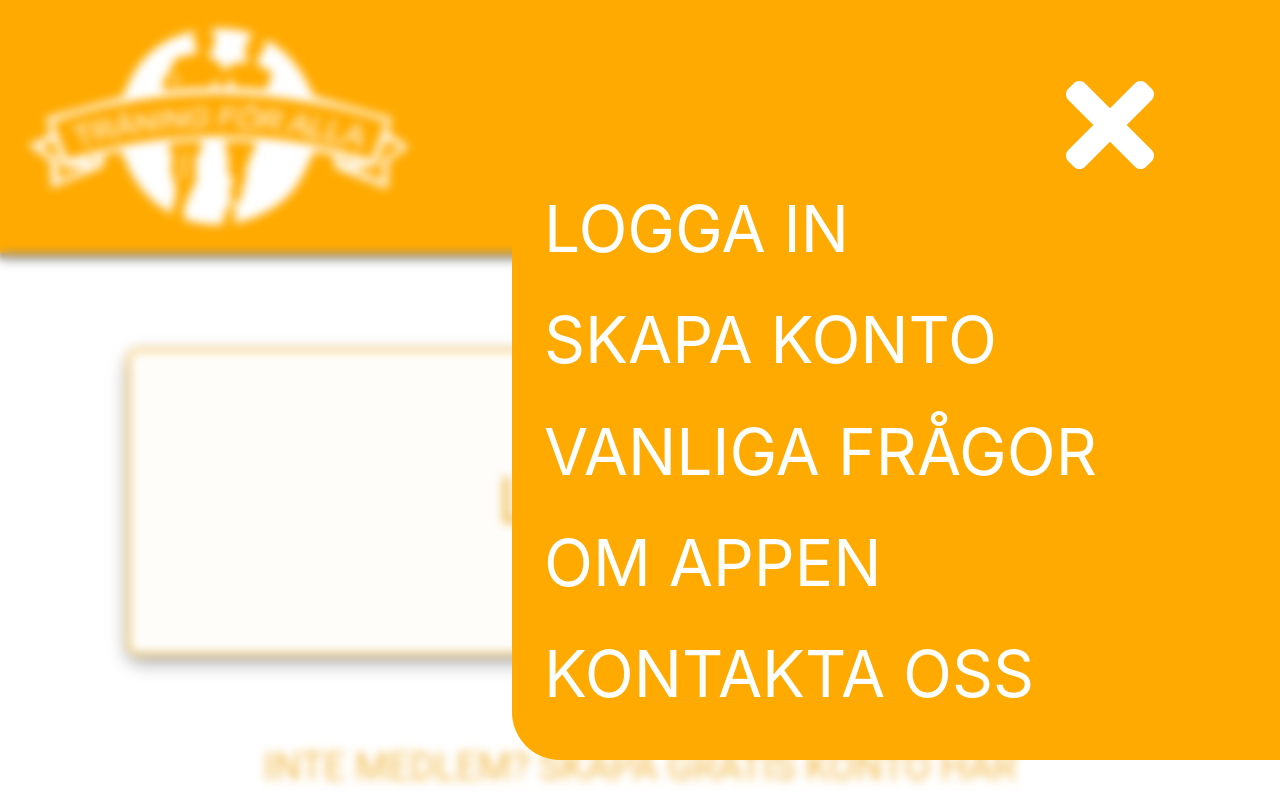
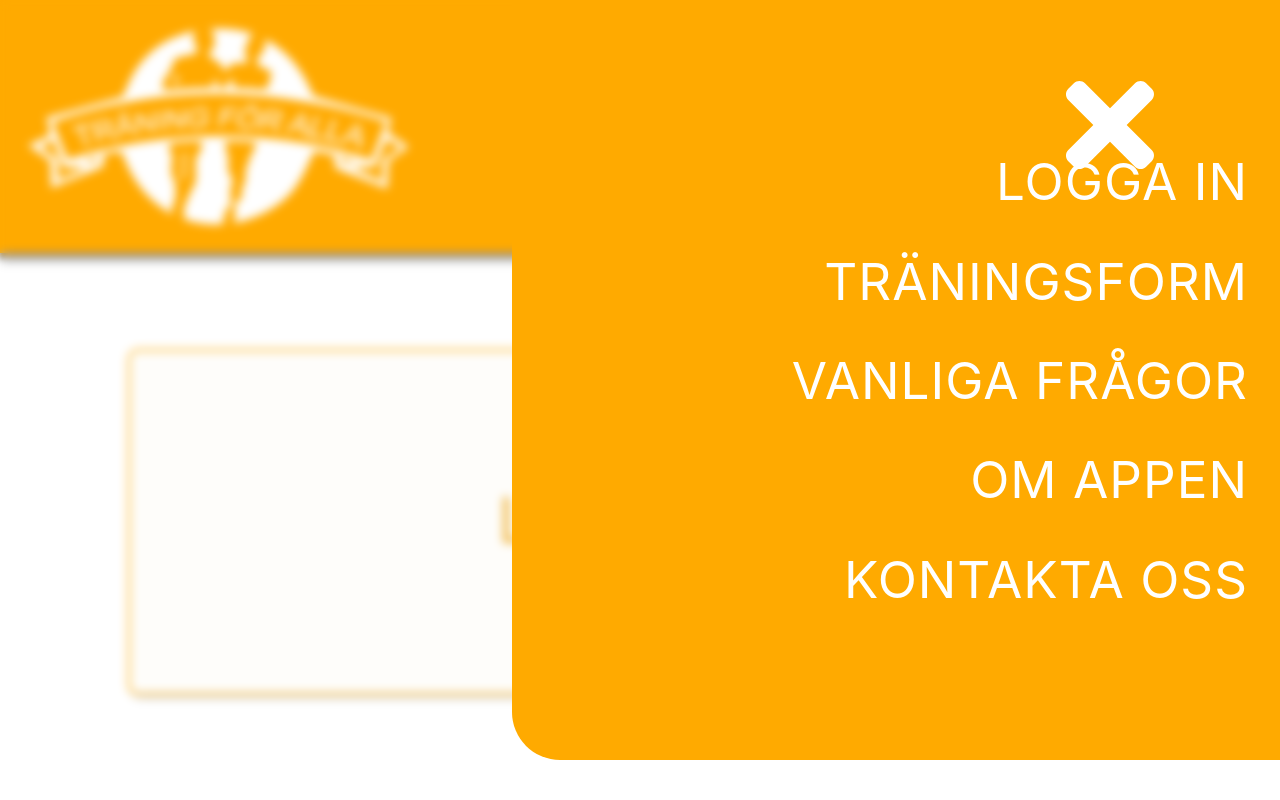
Before and after one commit to philip-rasmusson/yogui-bjj, a React (Create React App) app: page / in a window 1280 px wide. Both pictures are taken after a click on the icon 1101 px from the left and 124 px from the top of the page. Shown: the top 800 px of the page. Built offline with nearby package versions, Linux system fonts and the light colour scheme.

Commit message:
Added links in navigation, box-shadow as Global className, removed obsolete RoutingPaths, minor changes to HomeView

```diff
--- a/src/components/navigation/mobileNavigation/MobileNavbar.css
+++ b/src/components/navigation/mobileNavigation/MobileNavbar.css
@@ -6,13 +6,11 @@
   background-color: #FFAA00;
   box-shadow: rgb(124, 124, 124) 0px 6px 6px;
   display: grid;
-  grid-template-columns: auto;
-  grid-template-rows: auto;
+  grid-template: auto / auto;
 }
 
 .navbar-mobile-logo img {
   width: 30vw;
-  /* max-width: 15rem; */
   grid-column: 1;
   margin: 2vw;
 }
@@ -41,11 +39,9 @@
 }
 
 .navbar-mobile-menu {
-  display: flex;
-  flex-direction: column;
-  justify-content: space-around;
-  height: 80%;
-  margin-top: 20%;
+  display: grid;
+  grid-template: repeat(7, 1fr) / auto;
+  height: 100%;
 }
 
 .navbar-mobile-menu li {
@@ -53,7 +49,30 @@
   text-transform: uppercase;
   text-decoration: none;
   list-style: none;
-  font-size: 5vw;
+  font-size: 4vw;
+  align-self: center;
+  justify-self: right;
+  letter-spacing: 1px;
+}
+
+.navbar-mobile-item-1 {
+  grid-row: 2;
+}
+
+.navbar-mobile-item-2 {
+  grid-row: 3;
+}
+
+.navbar-mobile-item-3 {
+  grid-row: 4;
+}
+
+.navbar-mobile-item-4 {
+  grid-row: 5;
+}
+
+.navbar-mobile-item-5 {
+  grid-row: 6;
 }
 
 .navbar-mobile-blurry-background {
--- a/src/components/navigation/mobileNavigation/MobileNavbar.tsx
+++ b/src/components/navigation/mobileNavigation/MobileNavbar.tsx
@@ -4,12 +4,19 @@ import { useHistory } from 'react-router-dom'
 import Logo from '../../../shared/img/logo-white.png'
 import { faBars, faTimes } from '@fortawesome/free-solid-svg-icons'
 import { FontAwesomeIcon } from '@fortawesome/react-fontawesome'
+import RoutingPath from '../../../routes/RoutingPath'
 
 export const MobileNavbar = () => {
 
     const [menuIcon, setMenuIcon] = useState<any>(faBars)
     const [blurredBackground, setBlurredBackground] = useState<any>('')
     const history = useHistory()
+
+    const linkNavigation = (routingPath: string) => {
+        setMenuIcon(faBars)
+        setBlurredBackground('')
+        history.push(routingPath)
+    }
 
     const menuIconDisplay = () => {
         if (menuIcon === faBars) {
@@ -24,11 +31,11 @@ export const MobileNavbar = () => {
         return (menuIcon === faTimes)
             ? (<nav className="navbar-mobile-menu-wrapper">
                 <ul className="navbar-mobile-menu">
-                    <li>Logga in</li>
-                    <li>Skapa konto</li>
-                    <li>Vanliga frågor</li>
-                    <li>Om appen</li>
-                    <li>Kontakta oss</li>
+                    <li className="navbar-mobile-item-1" onClick={() => linkNavigation(RoutingPath.signinView)} >Logga in</li>
+                    <li className="navbar-mobile-item-2" onClick={() => linkNavigation(RoutingPath.homeView)}>träningsform</li>
+                    <li className="navbar-mobile-item-3" onClick={() => linkNavigation(RoutingPath.homeView)}>Vanliga frågor</li>
+                    <li className="navbar-mobile-item-4" onClick={() => linkNavigation(RoutingPath.homeView)}>Om appen</li>
+                    <li className="navbar-mobile-item-5" onClick={() => linkNavigation(RoutingPath.homeView)}>Kontakta oss</li>
                 </ul>
             </nav>)
             : (<></>)
@@ -37,9 +44,8 @@ export const MobileNavbar = () => {
 
     return (
         <div className="navbar-mobile-wrapper">
-            {/* <div className="navbar-mobile"> */}
             <div className="navbar-mobile-logo">
-                <img src={Logo} alt="Logo Träning För Alla" />
+                <img src={Logo} alt="Logo Träning För Alla" onClick={() => history.push(RoutingPath.homeView)} />
                 <div className="navbar-mobile-burger-icon">
                     <FontAwesomeIcon icon={menuIcon} onClick={() => menuIconDisplay()} />
                 </div>
@@ -48,7 +54,6 @@ export const MobileNavbar = () => {
             <div className="navbar-mobile-burger-menu">
                 {displayNavigationMenu()}
             </div>
-            {/* </div> */}
         </div>
     )
 }
--- a/src/routes/Routes.tsx
+++ b/src/routes/Routes.tsx
@@ -4,7 +4,6 @@ import { HomeView } from '../views/homeView/HomeView'
 import { SigninView } from "../views/signinView/SigninView"
 import RoutingPath from './RoutingPath'
 import { Footer } from '../components/footer/Footer'
-import { FAQ } from '../views/faq/FAQ'
 
 
 export const Routes = (props: { children?: React.ReactChild }) => {
@@ -14,7 +13,6 @@ export const Routes = (props: { children?: React.ReactChild }) => {
             <Switch>
                 <Route exact path={RoutingPath.homeView} component={HomeView} />
                 <Route exact path={RoutingPath.signinView} component={SigninView} />
-                <Route exact path={RoutingPath.fAQ} component={FAQ} />
 
             </Switch>
             <Footer />
--- a/src/routes/RoutingPath.ts
+++ b/src/routes/RoutingPath.ts
@@ -1,14 +1,8 @@
 const homeView = "/"
 const signinView ="/signin"
-const registrationView = "/registration"
-const trainingForm="/trainingForm"
-const fAQ ="/faq"
 
 const RoutingPath = {
     homeView,
-    signinView,
-    registrationView,
-    fAQ,
-    trainingForm
+    signinView
 }
 export default RoutingPath
--- a/src/shared/global/css/Global.css
+++ b/src/shared/global/css/Global.css
@@ -3,3 +3,7 @@
   padding: 0;
   box-sizing: border-box;
 }
+
+.box-shadow-button {
+  box-shadow: rgba(0, 0, 0, 0.192) 3px 3px 5px;
+}
--- a/src/views/homeView/HomeView.css
+++ b/src/views/homeView/HomeView.css
@@ -6,7 +6,6 @@
 
 .HomeViewWrapper {
     width: 100%;
-    height: 70%;
     margin: 2rem auto;
     justify-self: center;
     align-self: center;
@@ -21,7 +20,7 @@
     margin: 5vw;
     width: 80%;
     height: 27vw;
-    box-shadow: 0 8px 16px 0 rgba(0, 0, 0, 0.2), 0 6px 20px 0 rgba(0, 0, 0, 0.19);
+    /* box-shadow: 0 8px 16px 0 rgba(0, 0, 0, 0.2), 0 6px 20px 0 rgba(0, 0, 0, 0.19); */
     border-radius: 10px;
     font-family: 'Roboto', sans-serif;
     color: #F1BB4E;
--- a/src/views/homeView/HomeView.tsx
+++ b/src/views/homeView/HomeView.tsx
@@ -8,14 +8,14 @@ export const HomeView = () => {
     return (
 
         <div className='HomeViewWrapper'>
-            <button className='buttonOne' onClick={() => history.push(RoutingPath.signinView)}>LOGGA IN</button>
+            <button className='buttonOne box-shadow-button' onClick={() => history.push(RoutingPath.signinView)}>LOGGA IN</button>
 
-            <div className='CreateAccount'>
-                <span onClick={() => history.push(RoutingPath.registrationView)}>INTE MEDLEM? SKAPA GRATIS KONTO HÄR</span></div>
+            {/* <div className='CreateAccount'>
+                <span onClick={() => history.push(RoutingPath.registrationView)}>INTE MEDLEM? SKAPA GRATIS KONTO HÄR</span></div> */}
 
-            <br /><button className='buttonTwo' onClick={() => history.push(RoutingPath.trainingForm)}>VÄLJ TRÄNINGSFORM</button>
+            <button className='buttonTwo box-shadow-button' onClick={() => history.push(RoutingPath.homeView)}>VÄLJ TRÄNINGSFORM</button>
 
-            <button className='buttonThree' onClick={() => history.push(RoutingPath.fAQ)}>FAQ</button>
+            <button className='buttonThree box-shadow-button' onClick={() => history.push(RoutingPath.homeView)}>FAQ</button>
 
         </div>
     )
--- a/src/views/signinView/SigninView.css
+++ b/src/views/signinView/SigninView.css
@@ -1,12 +1,11 @@
-.sigin-view-wrapper{
+.sigin-view-wrapper {
   height: 100vw;
 }
+
 .signin-form {
   display: grid;
   grid-template-columns: repeat(4, auto);
-
   grid-template-rows: 30vw 15vw 15vw 15vw 15vw 30vw;
-
 }
 
 .signin-title {
@@ -67,5 +66,5 @@
   color: #F1BB4E;
   border-radius: 3px;
   border: none;
-  box-shadow: rgba(0, 0, 0, 0.192) 3px 3px 5px;
+  /* box-shadow: rgba(0, 0, 0, 0.192) 3px 3px 5px; */
 }
--- a/src/views/signinView/SigninView.tsx
+++ b/src/views/signinView/SigninView.tsx
@@ -7,7 +7,7 @@ export const SigninView = () => {
         <h1 className="signin-title">Logga in</h1>
         <input type="text" className="signin-username" id="username" placeholder="Användarnamn" />
         <input type="password" className="signin-password" id="password" placeholder="Lösenord" />
-        <button type="submit" className="signin-button">Logga in</button>
+        <button type="submit" className="signin-button box-shadow-button">Logga in</button>
         <span className="stay-logged-in">
           <input type="checkbox" className="signin-checkbox" id="stay-logged-in" />
           <p>Fortsätt vara inloggad</p>
```
